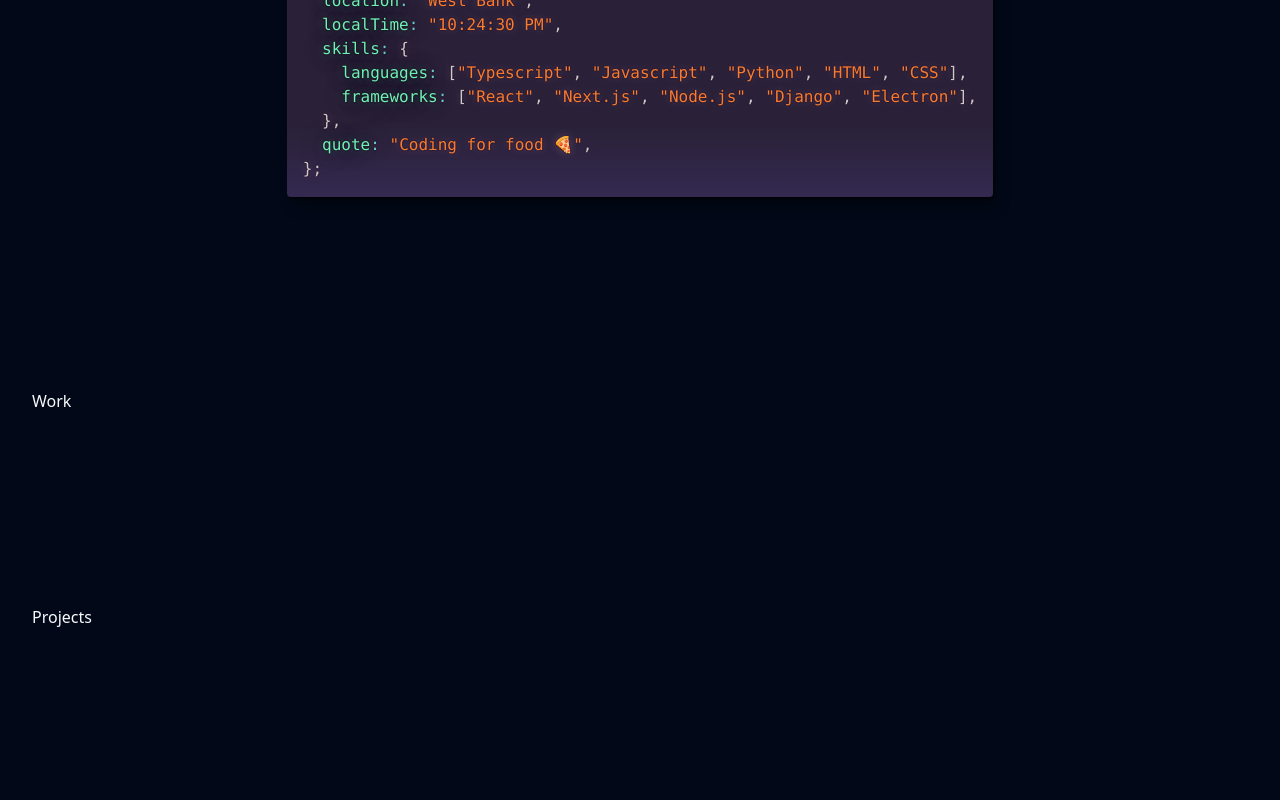
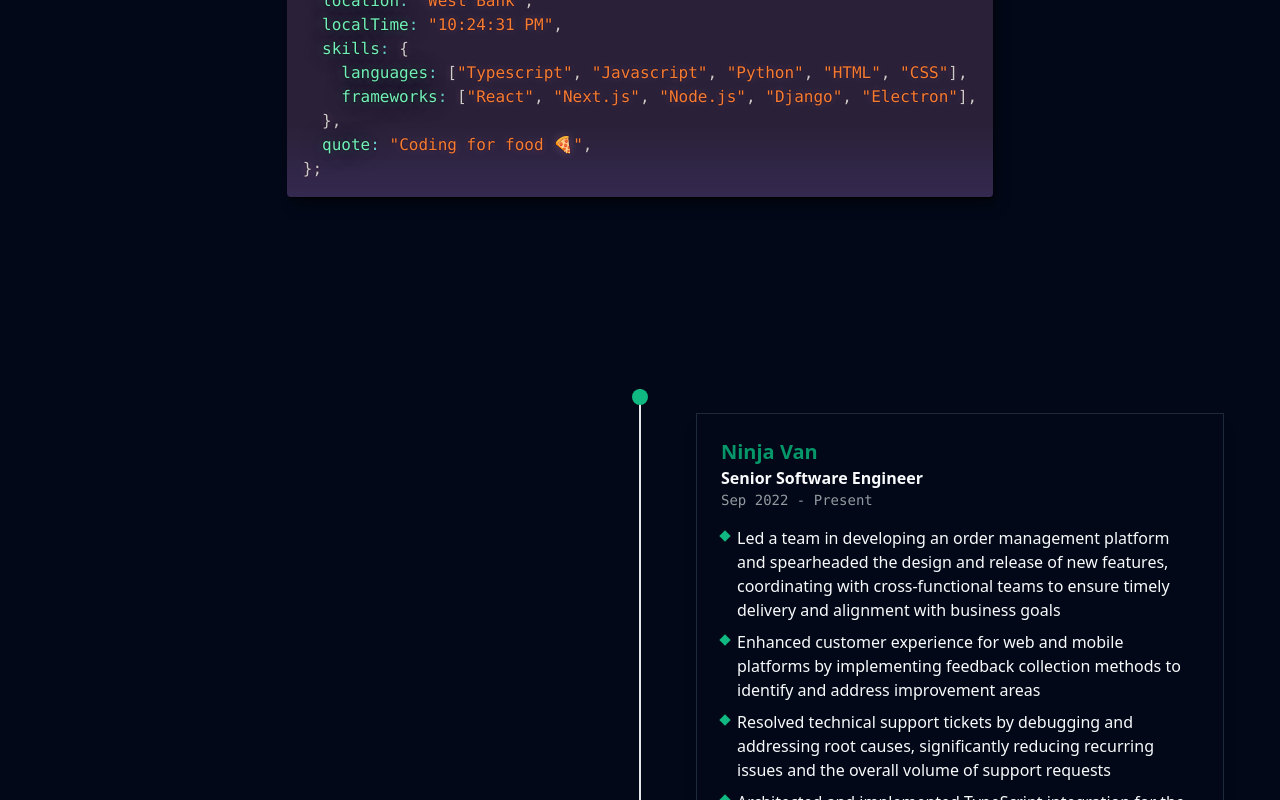
Before and after one commit to aabuhijleh/portfolio-v1, a Next.js app: page / in a window 1280 px wide. Shown: the part 979-1779 px from the top of the page. Built offline with nearby package versions, Linux system fonts and the light colour scheme.

Commit message:
feat: add work section

```diff
--- a/assets/data.ts
+++ b/assets/data.ts
@@ -4,8 +4,9 @@
   SiLinkedin as Linkedin,
   SiX as X,
 } from "@icons-pack/react-simple-icons";
+import { BrandLink, Experience } from "~/types";
 
-export const links = [
+export const links: BrandLink[] = [
   {
     href: "https://github.com/aabuhijleh",
     icon: Github,
@@ -23,3 +24,51 @@
     icon: X,
   },
 ];
+
+export const experience: Experience[] = [
+  {
+    title: "Senior Software Engineer",
+    company: "Ninja Van",
+    companyUrl: "https://www.ninjavan.co",
+    date: {
+      from: "Sep 2022",
+      to: "Present",
+    },
+    accomplishments: [
+      "Led a team in developing an order management platform and spearheaded the design and release of new features, coordinating with cross-functional teams to ensure timely delivery and alignment with business goals",
+      "Enhanced customer experience for web and mobile platforms by implementing feedback collection methods to identify and address improvement areas",
+      "Resolved technical support tickets by debugging and addressing root causes, significantly reducing recurring issues and the overall volume of support requests",
+      "Architected and implemented TypeScript integration for the website, enhancing code quality and maintainability",
+      "Created accessible UI components for Ninja Van's internal React design system, enforcing WCAG standards and setting up tooling to ensure compliance",
+    ],
+  },
+  {
+    title: "Senior Software Engineer",
+    company: "Amdocs",
+    companyUrl: "https://www.amdocs.com",
+    date: {
+      from: "Sep 2021",
+      to: "Sep 2022",
+    },
+    accomplishments: [
+      "Led initiatives to refactor the codebase with modern React patterns, improving maintainability and developer efficiency, and reducing technical debt",
+      "Contributed to a large-scale eCommerce web application using React, Redux, and TypeScript, focusing on improving user experience and accessibility",
+      "Provided mentorship, fostering a culture of continuous improvement and knowledge sharing, leading to increased team productivity",
+    ],
+  },
+  {
+    title: "Software Engineer",
+    company: "Alcatel-Lucent Enterprise",
+    companyUrl: "https://www.al-enterprise.com/en",
+    date: {
+      from: "May 2018",
+      to: "Aug 2021",
+    },
+    accomplishments: [
+      "Created and maintained a robust, cross-platform desktop application, leveraging TypeScript, Electron, and Node.js. Engineered OS-specific C++ integrations to access native APIs, ensuring seamless functionality for tens of thousands of users",
+      "Engineered complex features for the desktop application based on customer needs, including USB headset support utilizing SDKs and the USB HID protocol, and developed remote desktop control using WebRTC",
+      "Developed a Google Chrome extension using TypeScript, enabling seamless browser access to communication features",
+      "Mentored junior developers, guiding them through the onboarding process and accelerating their integration into the team",
+    ],
+  },
+];
--- /dev/null
+++ b/components/timeline-card.tsx
@@ -0,0 +1,57 @@
+import { RefObject, useEffect, useState } from "react";
+import { useIsIntersecting } from "~/hooks/useIsIntersecting";
+import { Experience } from "~/types";
+
+type TimelineCardProps = {
+  job: Experience;
+  index: number;
+};
+
+export const TimelineCard = ({ job, index }: TimelineCardProps) => {
+  const { targetRef, isIntersecting } = useIsIntersecting();
+  const [show, setShow] = useState(false);
+
+  useEffect(() => {
+    if (isIntersecting) {
+      setShow(true);
+    }
+  }, [isIntersecting]);
+
+  const isEven = index % 2 === 0;
+  const slideDirection = isEven
+    ? "translate-x-[200px]"
+    : "-translate-x-[200px]";
+
+  return (
+    <div
+      ref={targetRef as RefObject<HTMLDivElement>}
+      className={`p-6 md:w-1/2`}
+    >
+      <div
+        className={`transform rounded-lg border bg-card p-6 text-card-foreground shadow-lg transition-all duration-700 ${show ? "translate-x-0 opacity-100" : `opacity-0 ${slideDirection}`} ${isEven ? "md:ml-8" : "md:mr-8"} `}
+      >
+        <h3 className="text-xl font-bold text-emerald-600">
+          <a href={job.companyUrl} className="hover-underline">
+            {job.company}
+          </a>
+        </h3>
+        <p className="font-semibold text-card-foreground">{job.title}</p>
+        <p className="mb-4 font-mono text-sm text-card-foreground/60">
+          {job.date.from} - {job.date.to}
+        </p>
+        <ul className="space-y-2">
+          {job.accomplishments.map((accomplishment, i) => (
+            <li
+              key={i}
+              className={`flex transform gap-2 text-card-foreground transition-all duration-500 ${show ? "translate-x-0 opacity-100" : "translate-x-[50px] opacity-0"} `}
+              style={{ transitionDelay: `${(i + 1) * 200}ms` }}
+            >
+              <span className="mt-1.5 h-2 w-2 flex-shrink-0 rotate-45 transform bg-emerald-500" />
+              <span>{accomplishment}</span>
+            </li>
+          ))}
+        </ul>
+      </div>
+    </div>
+  );
+};
--- a/components/work.tsx
+++ b/components/work.tsx
@@ -1,7 +1,29 @@
+"use client";
+
+import { experience } from "~/assets/data";
+import { TimelineCard } from "./timeline-card";
+
 export const Work = () => {
   return (
     <section id="work" className="py-24">
-      Work
+      <div className="relative">
+        {/* Timeline line */}
+        <div className="absolute left-4 h-full w-0.5 -translate-x-1/2 transform bg-gray-200 md:left-1/2" />
+
+        {experience.map((job, index) => (
+          <div key={index} className={`relative mb-12`}>
+            <div
+              className={`items-start md:flex ${
+                index % 2 === 0 ? "md:flex-row-reverse" : ""
+              }`}
+            >
+              {/* Timeline dot */}
+              <div className="absolute left-4 h-4 w-4 -translate-x-1/2 transform rounded-full bg-emerald-500 md:left-1/2" />
+              <TimelineCard job={job} index={index} />
+            </div>
+          </div>
+        ))}
+      </div>
     </section>
   );
 };
--- /dev/null
+++ b/types/data.ts
@@ -0,0 +1,15 @@
+export type BrandLink = {
+  href: string;
+  icon: React.ElementType;
+};
+
+export type Experience = {
+  company: string;
+  companyUrl: string;
+  title: string;
+  date: {
+    from: string;
+    to: string;
+  };
+  accomplishments: string[];
+};
--- /dev/null
+++ b/types/index.ts
@@ -0,0 +1 @@
+export * from "./data";
```
Also changed, not shown: 1 other file (tests, documents, lock files or other folders).
